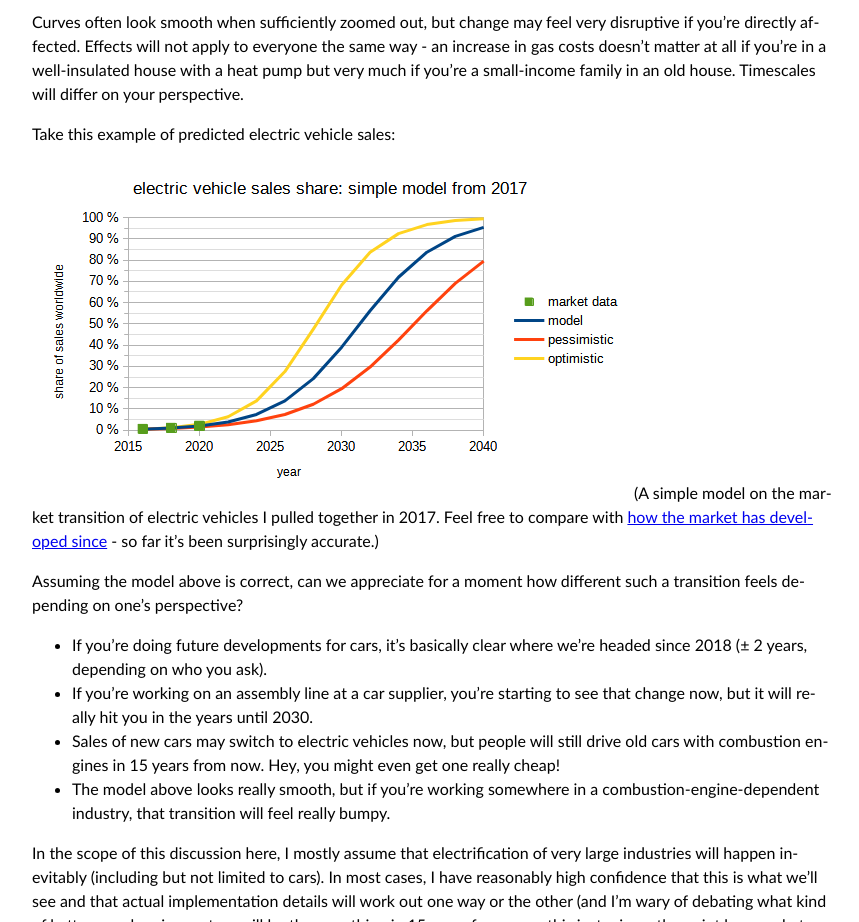
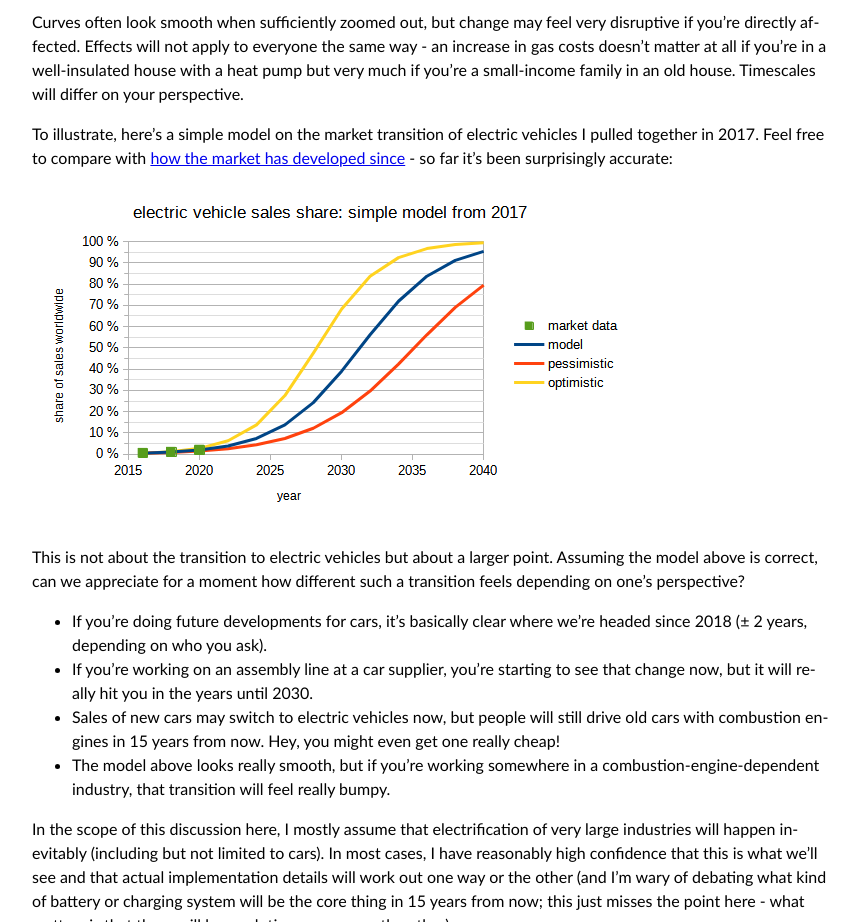
Before and after one commit to DanielsSim/DanielsSim.github.io, a plain HTML site: page notes_reviews/decarbonization_strategy/index.html in a window 1280 px wide. Shown: the part 3300-4222 px from the top of the page, without its empty margins (208-1067 px from the left). Drawn offline with Linux system fonts and the light colour scheme.

Commit message:
update full site

```diff
--- a/notes_reviews/decarbonization_strategy/index.html
+++ b/notes_reviews/decarbonization_strategy/index.html
@@ -80,10 +80,9 @@
 </ul>
 <h2 id="14-a-problem-of-perspectives">1.4: A Problem Of Perspectives</h2>
 <p>Curves often look smooth when sufficiently zoomed out, but change may feel very disruptive if you&rsquo;re directly affected. Effects will not apply to everyone the same way - an increase in gas costs doesn&rsquo;t matter at all if you&rsquo;re in a well-insulated house with a heat pump but very much if you&rsquo;re a small-income family in an old house. Timescales will differ on your perspective.</p>
-<p>Take this example of predicted electric vehicle sales:</p>
-<p><img src="electric_vehicle_model.png" alt="">
-(A simple model on the market transition of electric vehicles I pulled together in 2017. Feel free to compare with <a href="https://en.wikipedia.org/wiki/Electric_car_use_by_country#Statistics">how the market has developed since</a> - so far it&rsquo;s been surprisingly accurate.)</p>
-<p>Assuming the model above is correct, can we appreciate for a moment how different such a transition feels depending on one&rsquo;s perspective?</p>
+<p>To illustrate, here&rsquo;s a simple model on the market transition of electric vehicles I pulled together in 2017. Feel free to compare with <a href="https://en.wikipedia.org/wiki/Electric_car_use_by_country#Statistics">how the market has developed since</a> - so far it&rsquo;s been surprisingly accurate:</p>
+<p><img src="electric_vehicle_model.png" alt=""></p>
+<p>This is not about the transition to electric vehicles but about a larger point. Assuming the model above is correct, can we appreciate for a moment how different such a transition feels depending on one&rsquo;s perspective?</p>
 <ul>
 <li>If you&rsquo;re doing future developments for cars, it&rsquo;s basically clear where we&rsquo;re headed since 2018 (± 2 years, depending on who you ask).</li>
 <li>If you&rsquo;re working on an assembly line at a car supplier, you&rsquo;re starting to see that change now, but it will really hit you in the years until 2030.</li>
```
